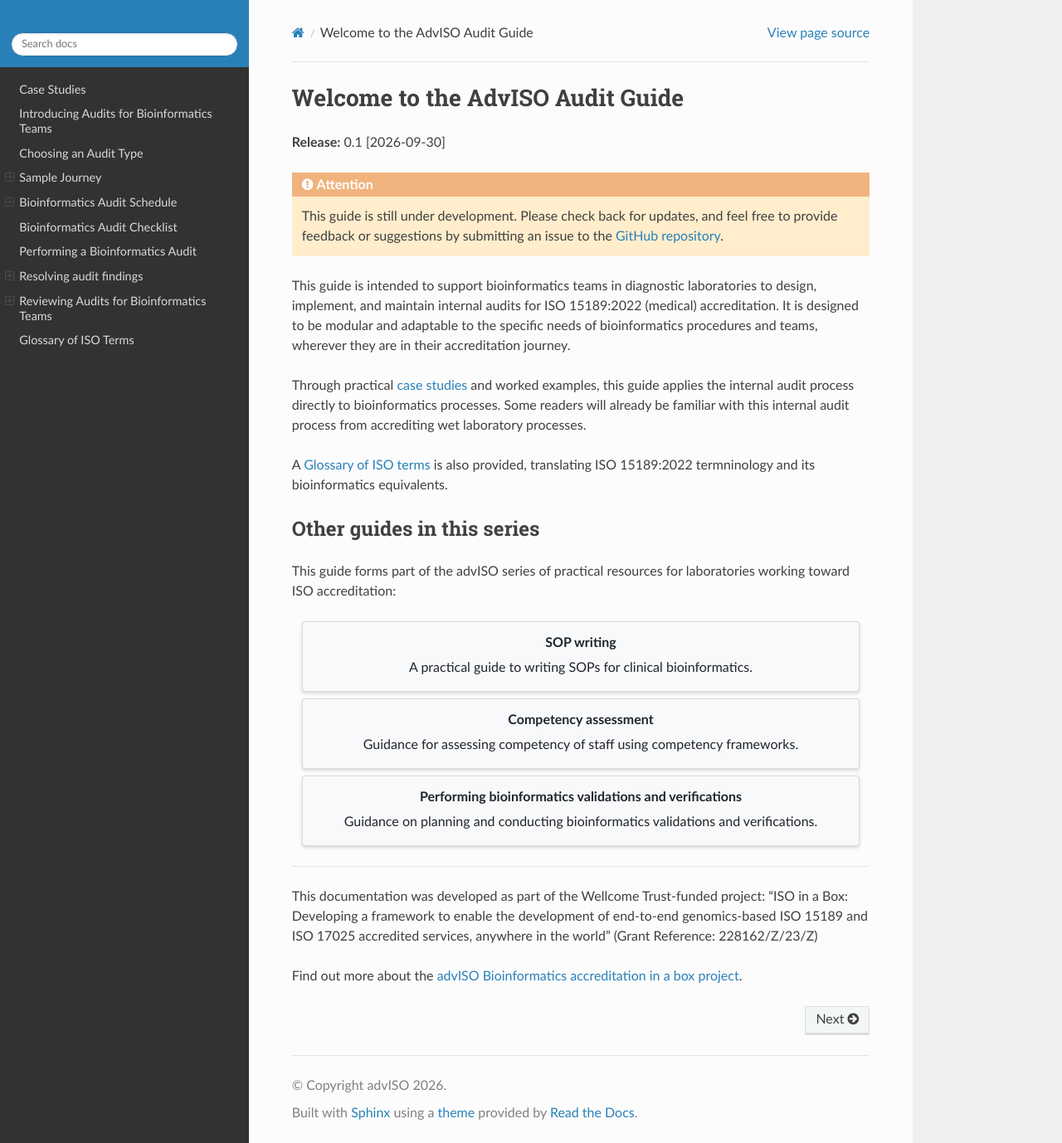
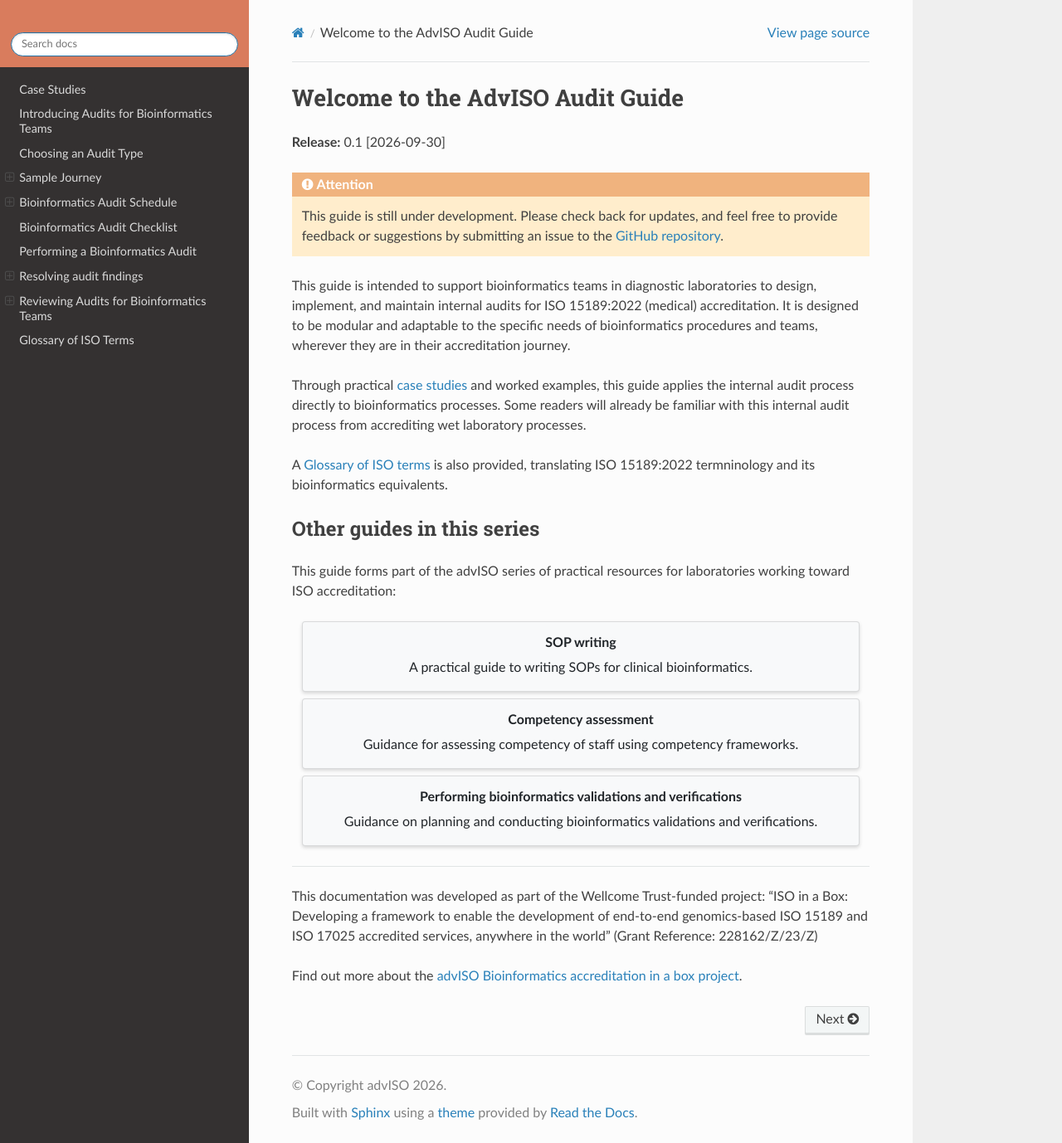
Before and after one commit to advISO-project/advISO_audit_guide, a Sphinx documentation site: the page built from docs/source/index.rst, in a window 1280 px wide and 1378 px high. Shown: the whole window at 83% size. Built offline with Sphinx 7.4.7 and the Read the Docs theme 3.1.0, drawn with Linux system fonts in a browser that asks for light colours.

Commit message:
Use custom theme colour

```diff
--- a/docs/source/_static/custom.css
+++ b/docs/source/_static/custom.css
@@ -1,23 +1,8 @@
-/* Funding acknowledgement box */
-div.funding-box {
-  border: 2px solid #00A6A6 !important;   /* Teal border */
-  background-color: #f0fafa !important;   /* Light teal background */
-  padding: 1em;
-  margin-top: 2em;
-  font-size: 0.95em;
-  line-height: 1.5;
-  border-radius: 6px;
+.wy-side-nav-search,
+.wy-nav-top {
+    background: #D97C5D;
 }
 
-div.funding-box h3 {
-  margin-top: 0;
-  color: #1A2A6C !important;              /* Dark blue heading */
-  font-weight: bold;
-}
-
-/* ==========================================================================
-   Flip-Cards Styling
-   ========================================================================== */
 .flip-card-container {
   display: flex;
   flex-wrap: wrap;
```
